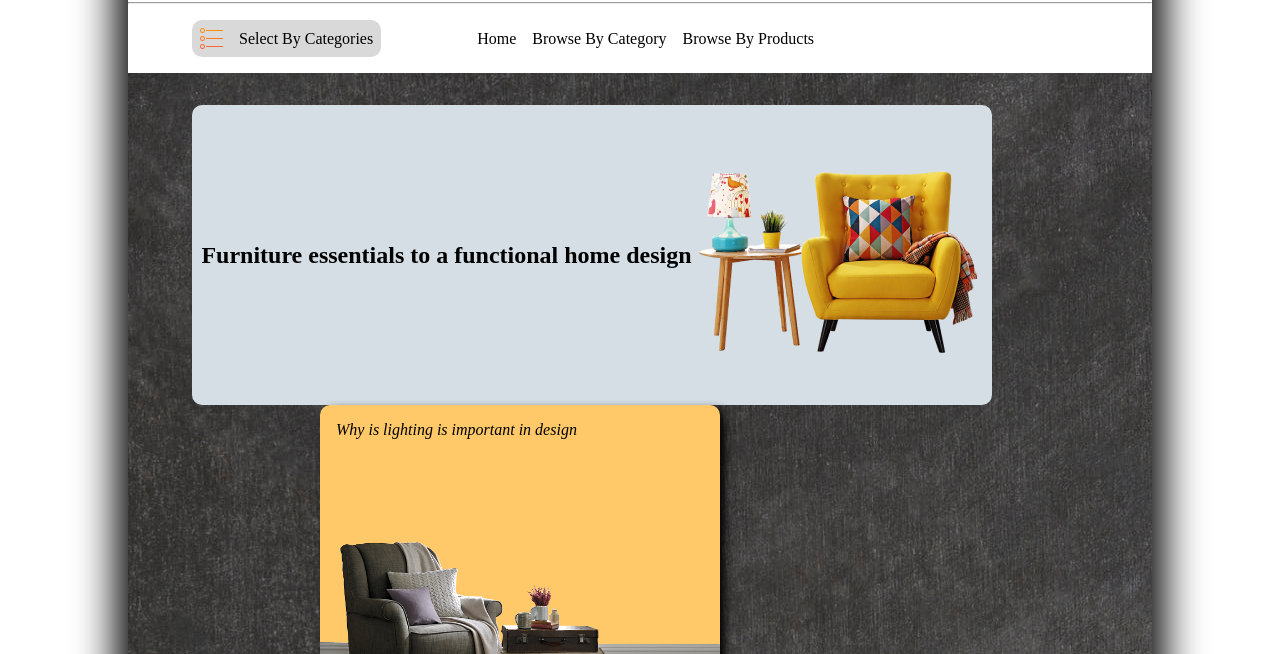
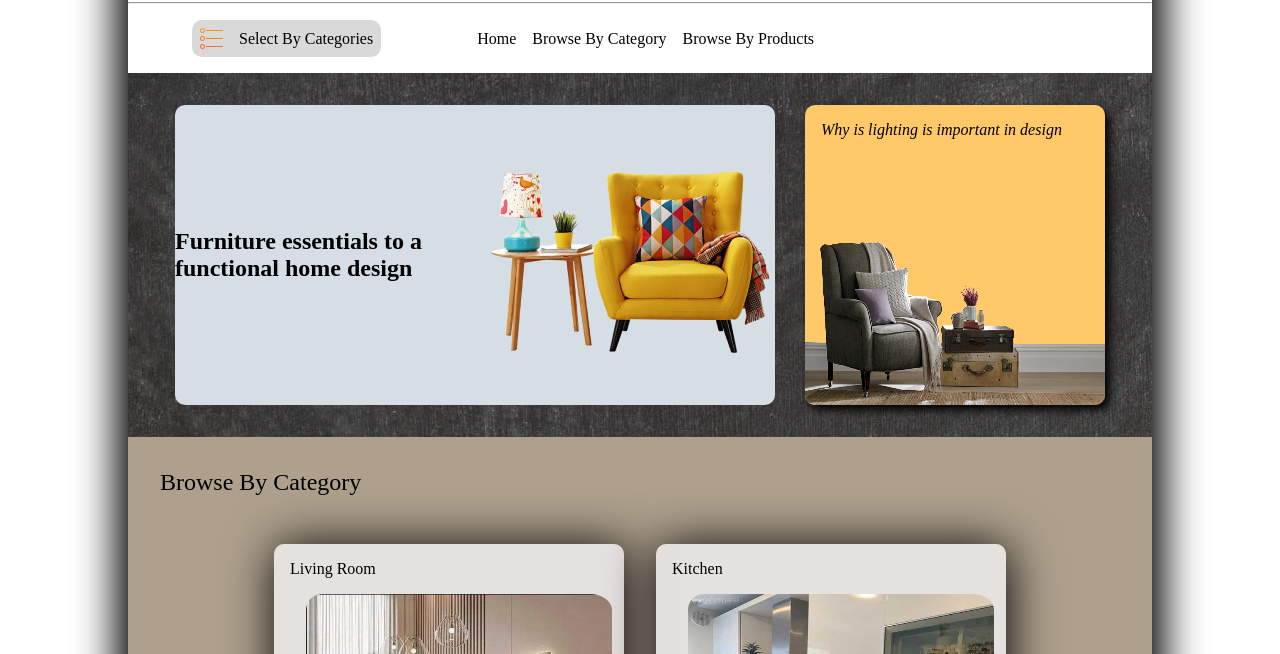
Before and after one commit to elvisstone/003-home-furnishing-project, a plain HTML site: page index.html in a window 1280 px wide. Shown: the part 146-800 px from the top of the page. Drawn offline with Linux system fonts and the light colour scheme; a web font is replaced by a local one.

Commit message:
clear margins value

```diff
--- a/style.css
+++ b/style.css
@@ -139,20 +139,19 @@ body{
     background-image: url("./images/stock.jpg");
     display: flex;
     align-items: center;
+    justify-content: space-around;
     padding: 2rem;
     flex-wrap: wrap;
 }
 
 .blue-background{
     display: flex;
-    margin-left: auto;
     background-color: #D5DEE5;
     align-items: center;
     justify-content: center;
-    width: 800px;
+    width: 600px;
     height: 300px;
     border-radius: 10px;
-    margin-left: 2rem;
 }
 
 .text{
@@ -161,10 +160,9 @@ body{
 }
 
 .orange-background{
-    width: 400px;
+    width: 300px;
     height: 300px;
     background-color: #ffc868;
-    margin-left: 10rem;
     border-radius: 10px;
     box-shadow: 5px 5px 10px black;
     position: relative;
@@ -178,7 +176,7 @@ body{
 }
 
 .orange-background img{
-    width: 400px;
+    width: 300px;
     height: 300px;
     position: absolute;
     border-radius: 10px;
```
